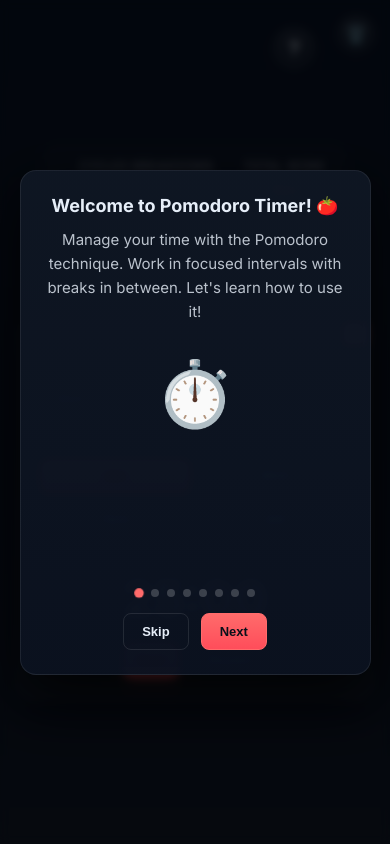
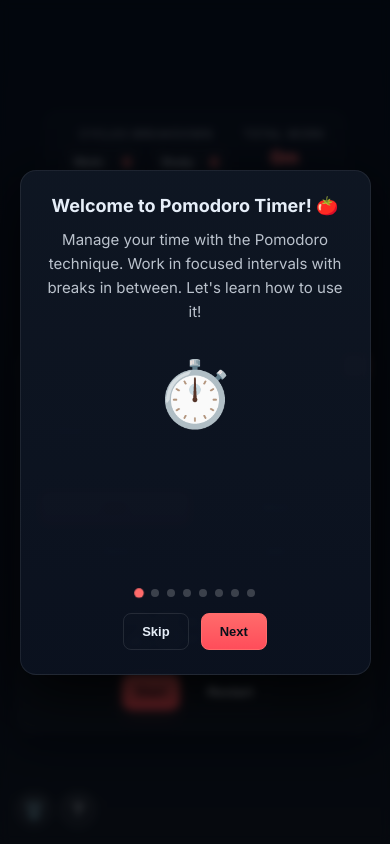
Before and after one commit to abdelrhmanKh/pomodoro-timer, a plain HTML site: page index.html in a window 390 px wide. Drawn offline with Linux system fonts and the light colour scheme.

Commit message:
Responsive
responsive problem fixing

```diff
--- a/main.css
+++ b/main.css
@@ -35,7 +35,10 @@
     padding: 28px;
     position: relative;
 }
-
+.useful_tools {
+    display: flex;
+    flex-wrap: wrap;
+}
 /* Clear Data Button */
 .clear-btn {
     position: absolute;
@@ -672,18 +675,30 @@
 }
 
 /* Responsive */
-@media (max-width: 420px) {
+@media (max-width: 460px) {
     .clear-btn {
-        top: 16px;
-        right: 16px;
+        top: auto;
+        right: auto;
+        bottom: 16px;
+        left: 16px;
         width: 36px;
         height: 36px;
         font-size: 16px;
     }
 
+    .reintroduce-btn {
+        top: auto;
+        right: auto;
+        bottom: 16px;
+        left: 60px;
+        width: 36px;
+        height: 36px;
+        font-size: 18px;
+    }
+
     .summary-panel {
         position: static;
-        margin-bottom: 16px;
+        margin-bottom: 80px;
         gap: 16px;
     }
 
```
Also changed, not shown: index.html (+2 -1 lines), README.md.
